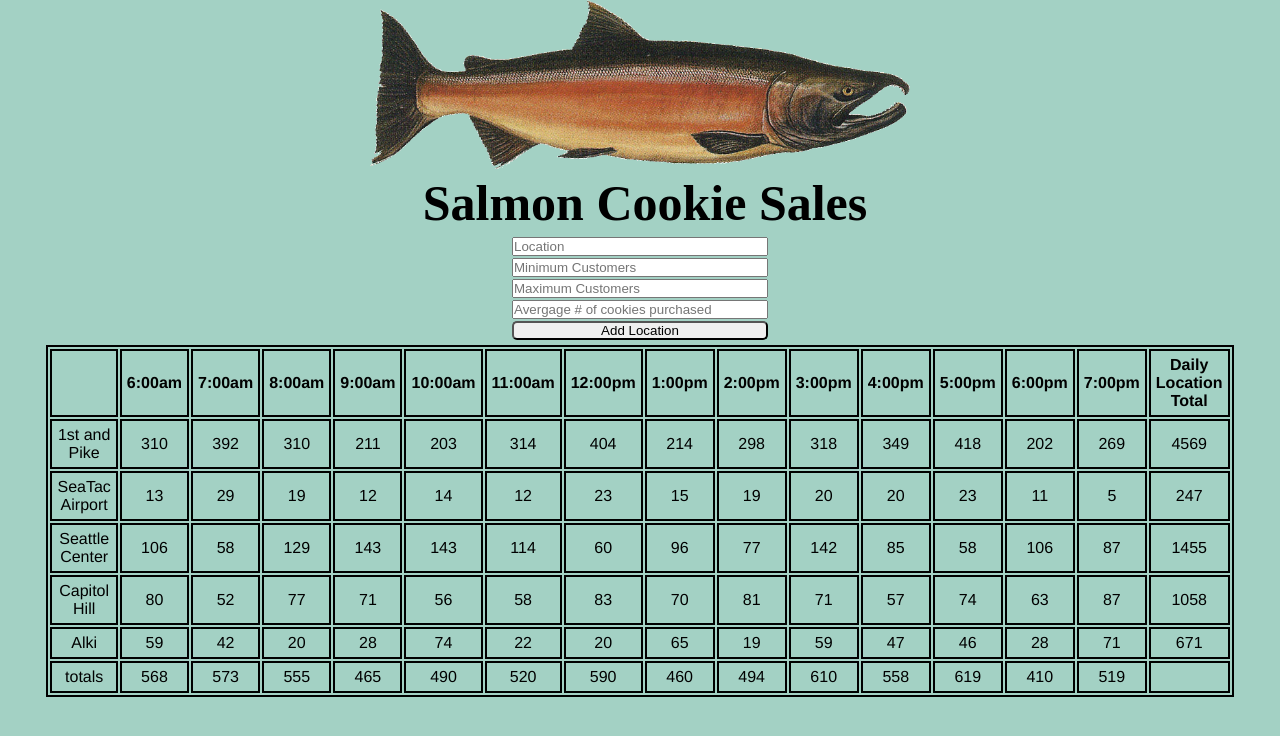
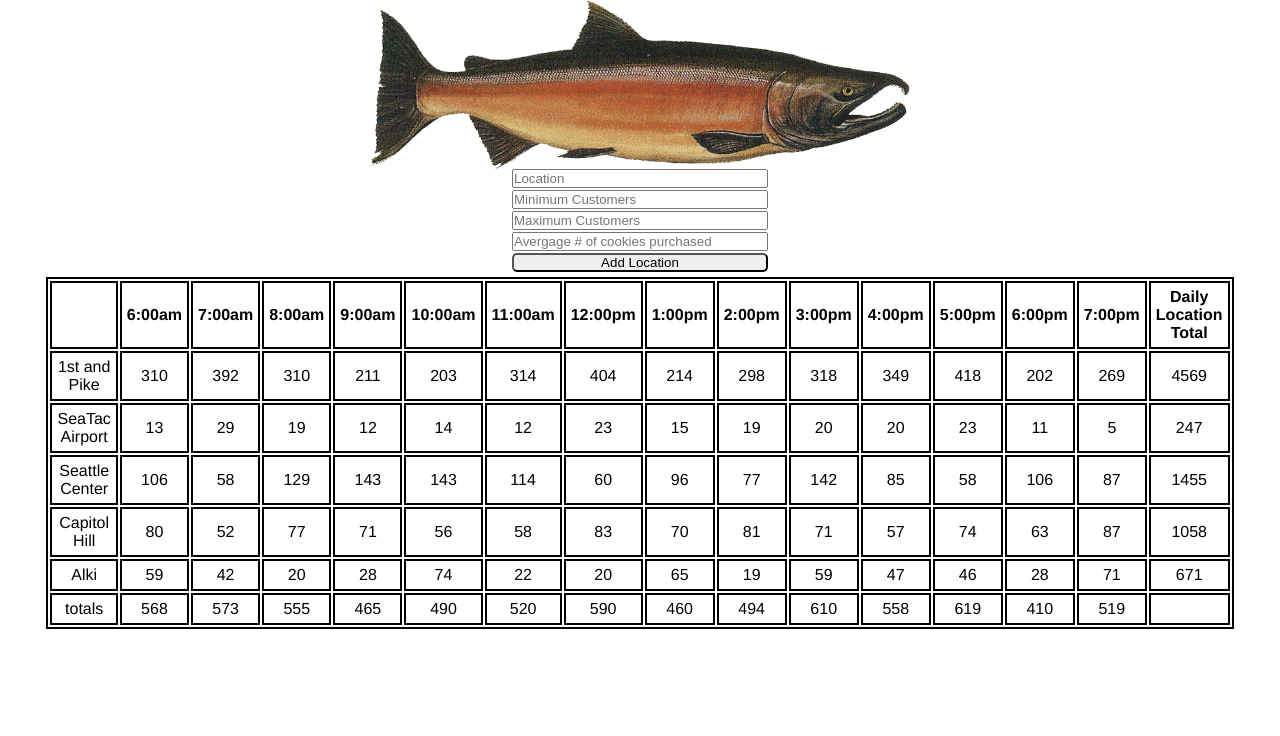
Before and after one commit to KAardal/cookie-stand, a plain HTML site: page sales.html in a window 1280 px wide. Drawn offline with Linux system fonts and the light colour scheme.

```diff
--- a/sales.html
+++ b/sales.html
@@ -7,7 +7,7 @@
 </head>
 <body>
   <img src="salmon.png"/>
-  <h1>Salmon Cookie Sales</h1>
+  <!--<h1>Salmon Cookie Sales</h1>-->
   <div id="form-div">
     <form id="add-location">
       <input name="location" type="text" placeholder="Location" required/>
--- a/style.css
+++ b/style.css
@@ -7,7 +7,7 @@
 
 html, body {
   height: 100%;
-  background-color: #a3d1c4;
+  /*background-color: #a3d1c4;*/
 }
 
 table, table * {
```
